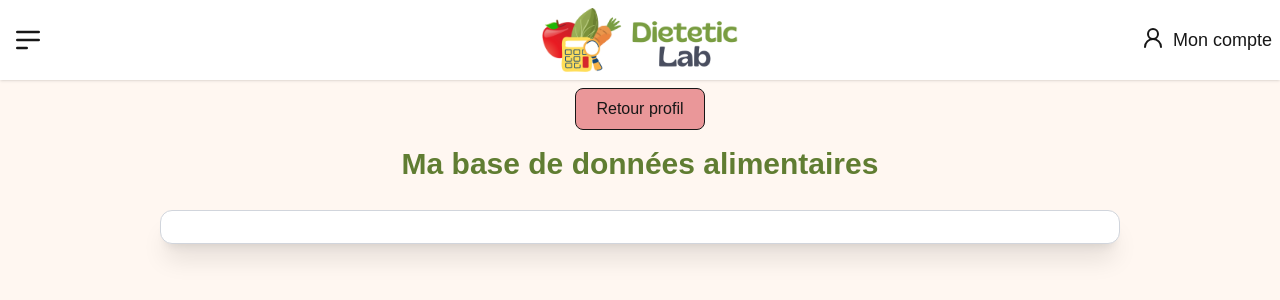
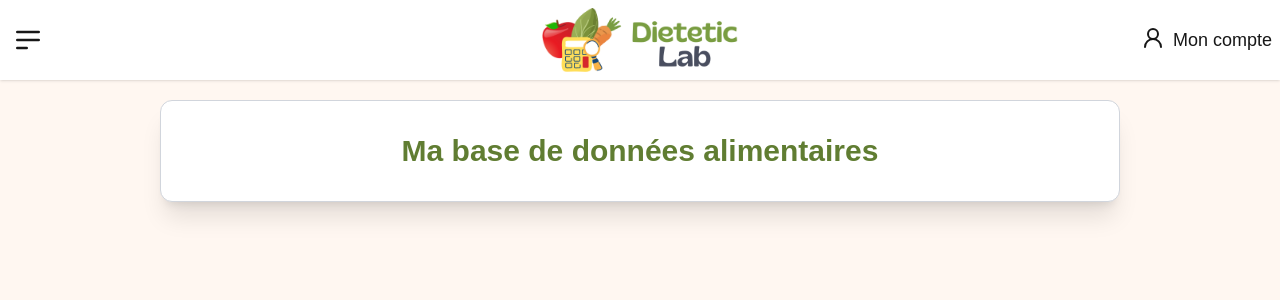
Before and after one commit to Edwige08/dietetic_lab_front, a Next.js app: page /personnalProfile/personnalDB in a window 1280 px wide. Shown: the top 300 px of the page. Built offline with nearby package versions, Linux system fonts and the light colour scheme.

Commit message:
update: loading screen on personnal db

```diff
--- a/src/app/personnalProfile/personnalDB/page.tsx
+++ b/src/app/personnalProfile/personnalDB/page.tsx
@@ -12,15 +12,18 @@ export default function Home() {
 
     const [userDatabases, setUserDatabases] = useState<PersonnalDB[]>();
     const [message, setMessage] = useState<string>();
+    const [isLoading, setIsLoading] = useState<boolean>(false);
 
     const router = useRouter();
     const { isAuthenticated } = useUser();
 
     async function getUserDB() {
         setMessage("");
+        setIsLoading(true);
 
         if (!isAuthenticated) {
             setMessage("Vous devez être connecté pour créer une base de données");
+            setIsLoading(false);
             return;
         }
 
@@ -33,17 +36,20 @@ export default function Home() {
                     'Authorization': `Bearer ${token}`,
                 },
             });
+
+            if (!response.ok) {
+                setIsLoading(false);
+                throw new Error(`❌ Erreur ${response.status} : ${response.statusText}`)
+            }
+
             const data = await response.json();
             console.log("🎁🎁 data : ", data.results);
             setUserDatabases(data.results);
-
-            if (!response.ok) {
-                throw new Error(`❌ Erreur ${response.status} : ${response.statusText}`)
-            }
+            setIsLoading(false);
 
         } catch (error) {
             const errorMessage = error instanceof Error ? error.message : 'Une erreur est survenue';
-            console.log(errorMessage);
+            setIsLoading(false);
         }
     }
 
@@ -59,18 +65,19 @@ export default function Home() {
 
     return (
         <div className="flex flex-col items-center">
-            <button type="button" className="border py-2 px-5 rounded-lg bg-(--redLightColor)" onClick={() => goBackProfile()}>
-
-                Retour profil
-            </button>
+            <div
+                className="flex flex-col gap-4 p-4 m-3 w-[90%] md:w-[75%] bg-white border border-gray-300 rounded-xl shadow-xl"
+            >
+                {isLoading ?
+                    <div className="py-40 text-center text-xl">Chargement...</div>
+                    :
+                    <div className="flex flex-col items-center">
                         <div className="px-4 mx-3 w-[90%] md:w-[75%]">
                             <Title text="Ma base de données alimentaires" />
                         </div>
 
-            <div
-                className="flex flex-col gap-4 p-4 m-3 w-[90%] md:w-[75%] bg-white border border-gray-300 rounded-xl shadow-xl"
-            >
                         {message && <div>{message}</div>}
+
                         {userDatabases && userDatabases.length === 0 ?
                             <BDDCreation />
                             :
@@ -87,6 +94,9 @@ export default function Home() {
                             </div>
                         }
                     </div>
+                }
             </div>
+        </div>
+
     )
 }
```
Lines whose indentation alone changed are shown as unchanged.
